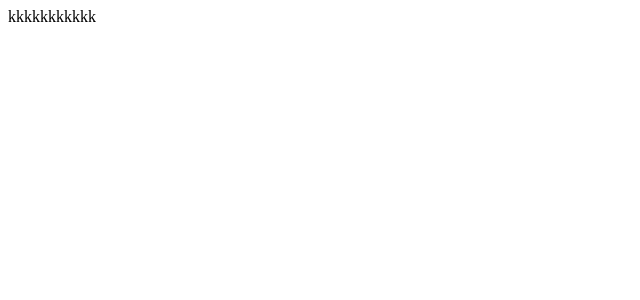
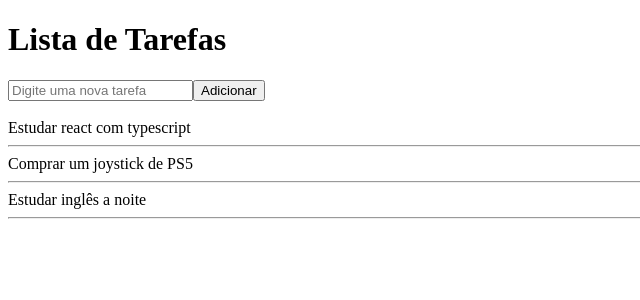
Before and after one commit to MaikeraHW/React, a React (Vite) app in the folder Hefestos/: page / in a window 1280 px wide. Shown: the top 300 px of the page, without its empty margins (0-640 px from the left). Built offline with nearby package versions, Linux system fonts and the light colour scheme.

Commit message:
react studies continuing

```diff
--- a/Hefestos/src/App.tsx
+++ b/Hefestos/src/App.tsx
@@ -1,9 +1,38 @@
+import { useState } from "react"
+
 export default function App(){
+  const [newTask, setNewTask] = useState("")
+  const [tasks, setTasks] = useState([
+    'Estudar react com typescript',
+    'Comprar um joystick de PS5',
+    'Estudar inglês a noite'
+  ])
+
+  function insert () {
+    if(!newTask){
+      alert("Digite uma nova tarefa para prosseguir")
+      return
+    } else {
+      setTasks(tarefas => [...tarefas, newTask])
+      setNewTask("")
+    }
+
+  }
+  return (
+    <div>
+      <h1>Lista de Tarefas</h1>
+      <input type="text" name="" id="newTask" placeholder="Digite uma nova tarefa" value={newTask} onChange={ (e) => setNewTask(e.target.value)}/>
+      <button type="button" onClick={insert}>Adicionar</button>
+      <br /><br />
 
 
-  return (
-    <div>
-      kkkkkkkkkkk
+
+      {tasks.map((item, index) => (
+        <section key={item}>
+          <span>{item}</span>
+          <hr />
+        </section>
+      ))}
     </div>
   )
 
```
